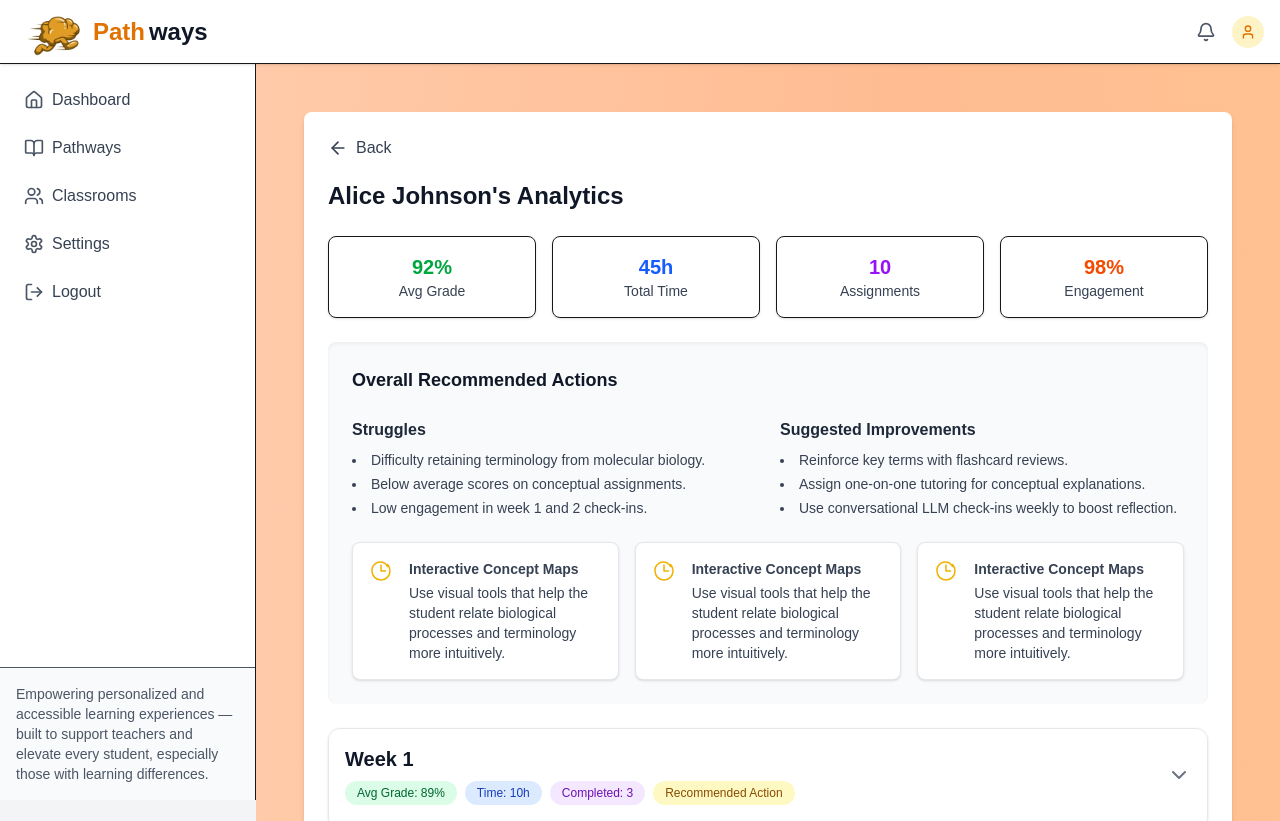
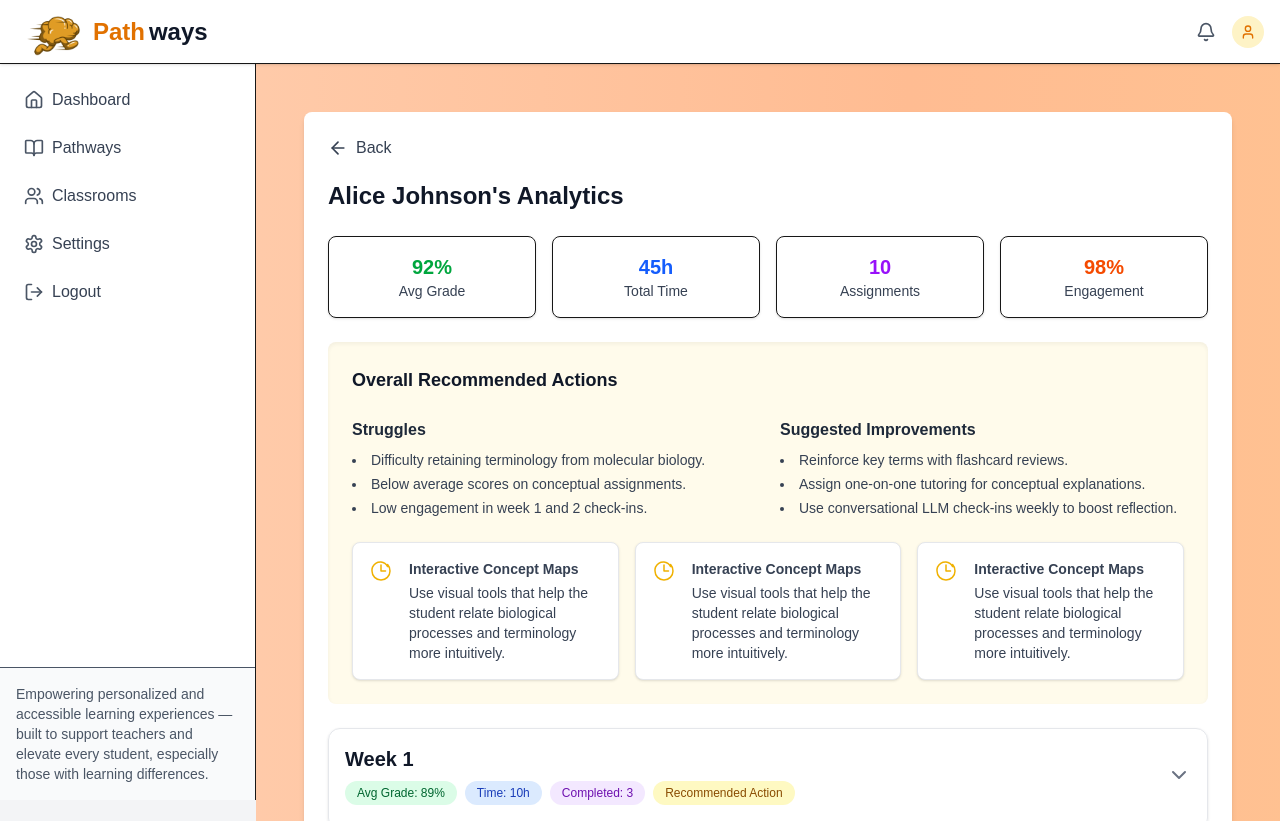
Before and after one commit to dhruvpatt/roadmaps, a Next.js app in the folder pathways/: page /analytics/1 in a window 1280 px wide. Shown: the top 821 px of the page. Built offline with nearby package versions, Linux system fonts and the light colour scheme.

Commit message:
minor change

```diff
--- a/pathways/components/analytics/ReccomendedActions.jsx
+++ b/pathways/components/analytics/RecommendedActions.jsx
@@ -2,7 +2,7 @@ import React from "react";
 
 export default function RecommendedActions({title="Recommended Actions"}) {
   return (
-    <div className="bg-gray-50 p-6 rounded-lg shadow-inner space-y-6">
+    <div className="bg-amber-50 p-6 rounded-lg shadow-inner space-y-6">
       <h3 className="text-lg font-semibold text-gray-900">{title}</h3>
 
       <div className="grid grid-cols-1 md:grid-cols-2 gap-6">
--- a/pathways/pages/analytics/[id].jsx
+++ b/pathways/pages/analytics/[id].jsx
@@ -8,7 +8,7 @@ import { Card, CardContent } from "@/components/ui/card";
 import { Badge } from "@/components/ui/badge";
 import { Button } from "@/components/ui/button";
 import { Dialog, DialogContent, DialogHeader, DialogTitle } from "@/components/ui/dialog";
-import RecommendedActions from "@components/analytics/ReccomendedActions";
+import RecommendedActions from "@components/analytics/RecommendedActions";
 import Back from "@components/Back";
 
 // Mock function to simulate fetching
```
